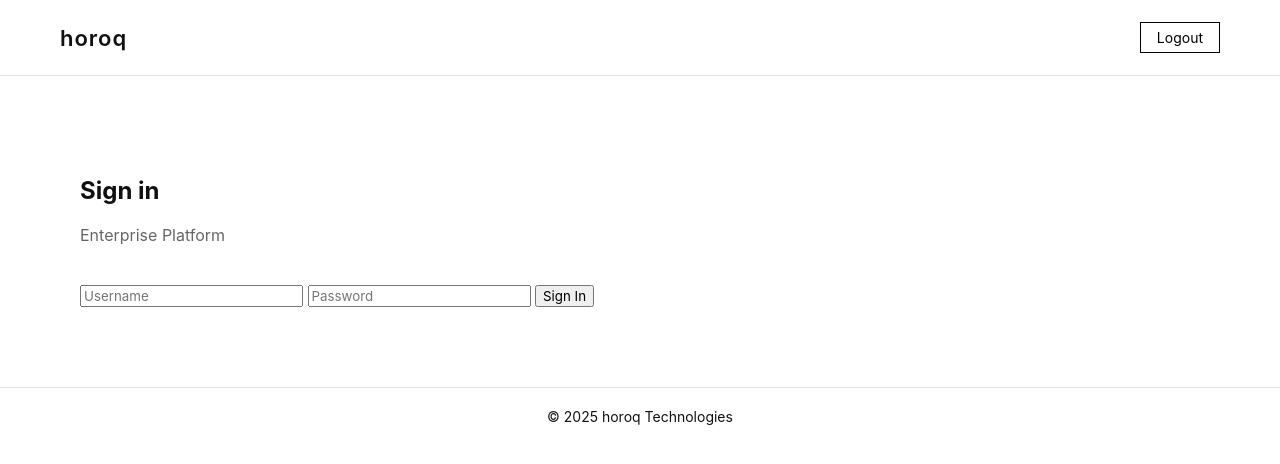
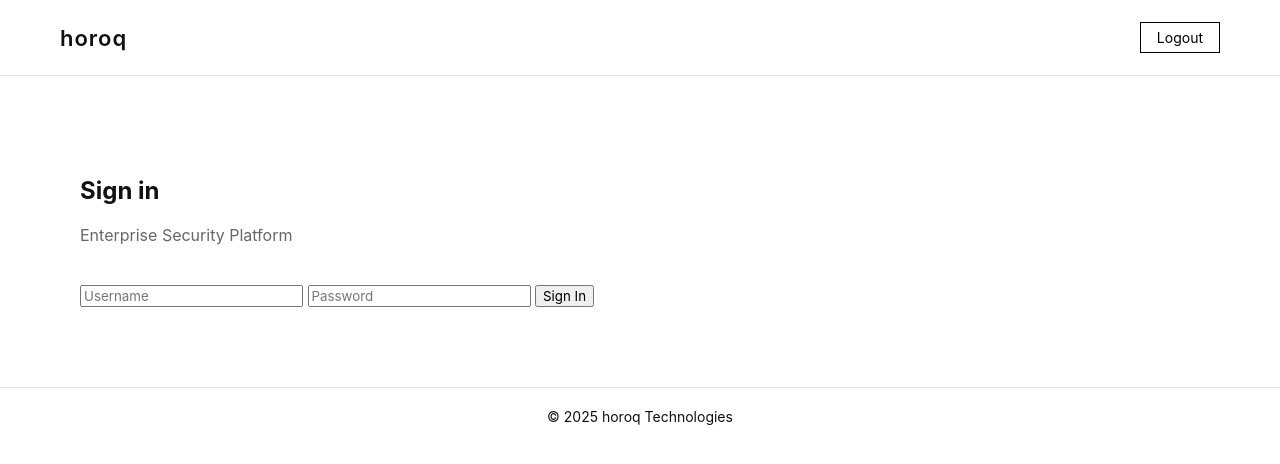
Before and after one commit to muhamedfarish/bac, a Flask app: page / in a window 1280 px wide. Shown: the top 464 px of the page. Run offline with Flask 3, Linux system fonts and the light colour scheme.

Commit message:
Update login.html

```diff
--- a/templates/login.html
+++ b/templates/login.html
@@ -3,7 +3,7 @@
 
 <section class="auth">
     <h1>Sign in</h1>
-    <p class="subtitle">Enterprise Platform</p>
+    <p class="subtitle">Enterprise Security Platform</p>
 
     <form method="POST" action="/login">
         <input type="text" name="username" placeholder="Username" required>
```
